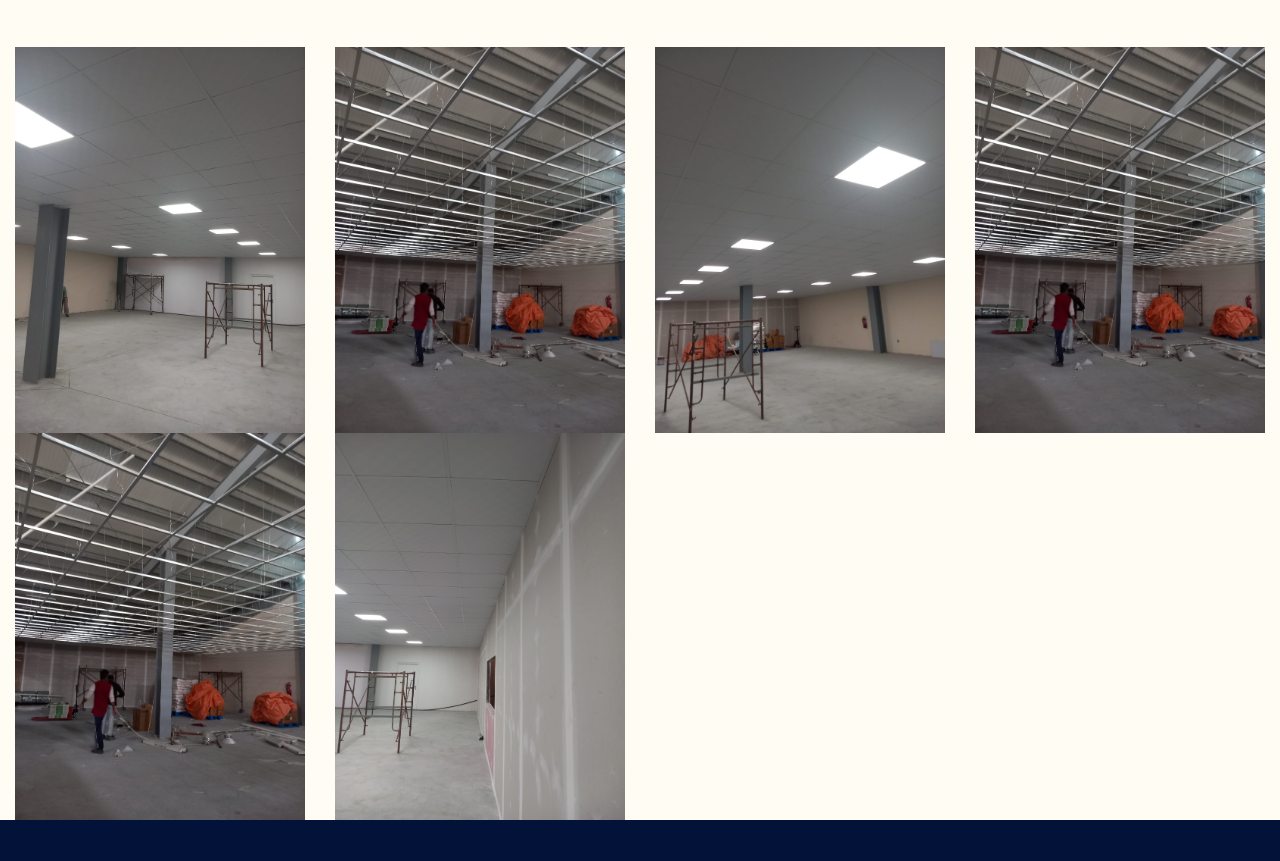
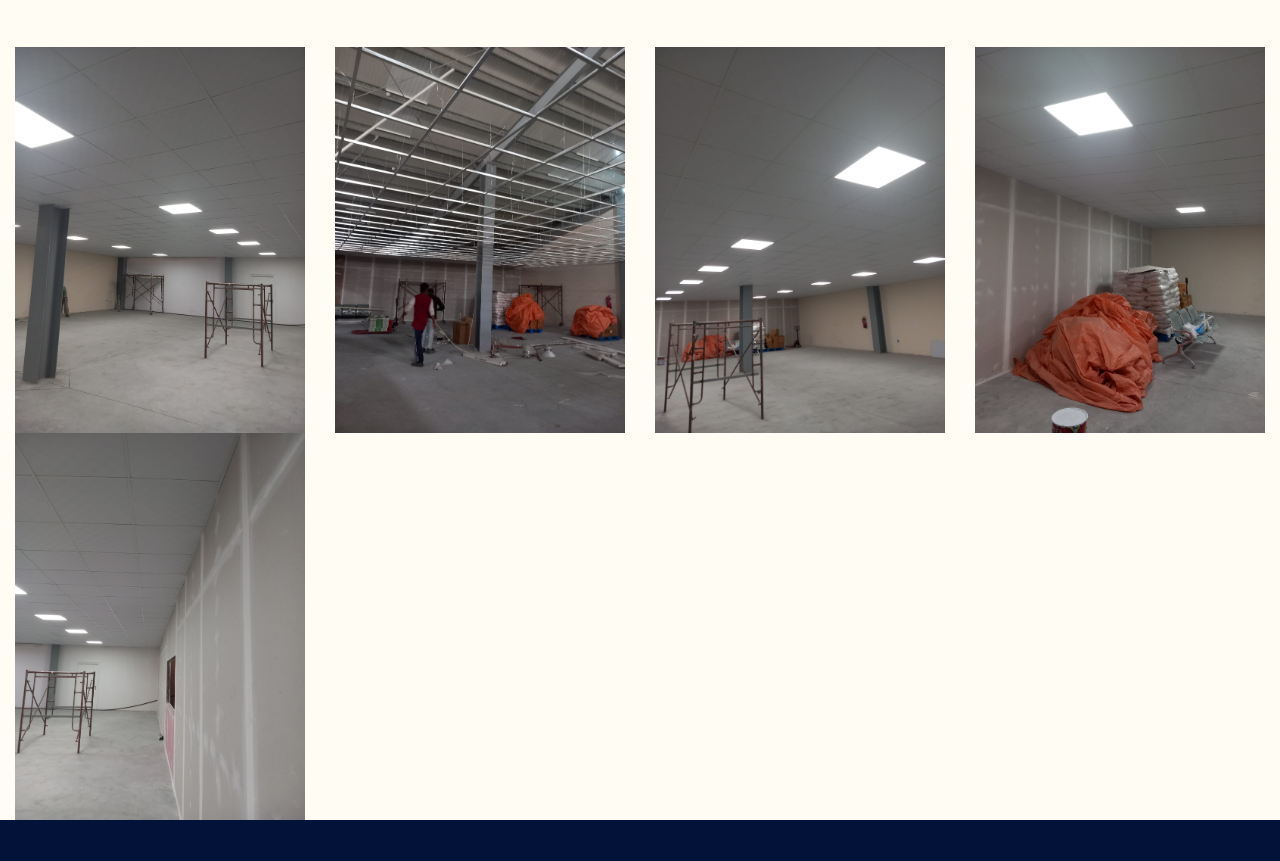
Before and after one commit to Madeworkspot/Amazingaluminum, a plain HTML site: page Gypsumpartitions.html in a window 1280 px wide. Shown: the part 251-1112 px from the top of the page. Drawn offline with nearby package versions, Linux system fonts and the light colour scheme; files whose address does not match are found by name.

Commit message:
Update Gypsumpartitions.html

```diff
--- a/Gypsumpartitions.html
+++ b/Gypsumpartitions.html
@@ -74,10 +74,7 @@
                      <div><img src="images/gy2.jpeg" class="image_3"></div>
                   </div>
                   <div class="col-sm-3">
-                     <div><img src="images/gy3.jpeg" class="image_3"></div>
-                  </div>
-                  <div class="col-sm-3">
-                     <div><img src="images/gy3.jpeg" class="image_3"></div>
+                     <div><img src="images/gy4.jpeg" class="image_3"></div>
                   </div>
                   <div class="col-sm-3">
                      <div><img src="images/gy5.jpeg" class="image_3"></div>
```
